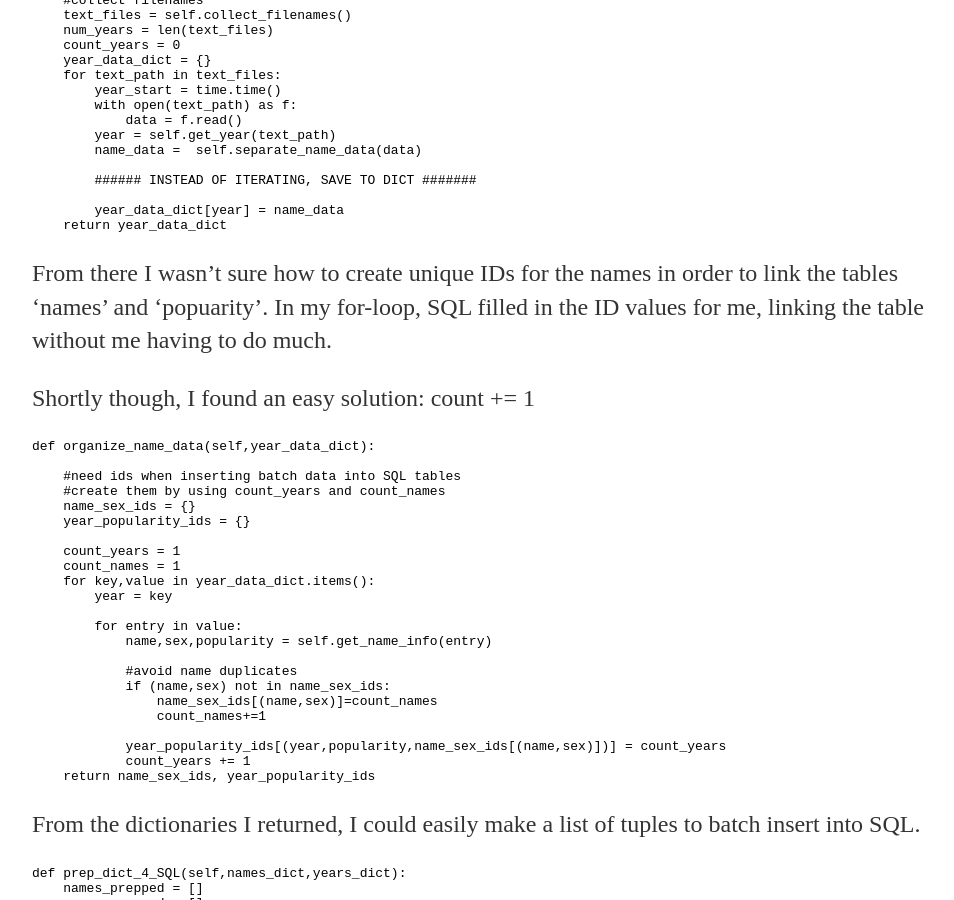
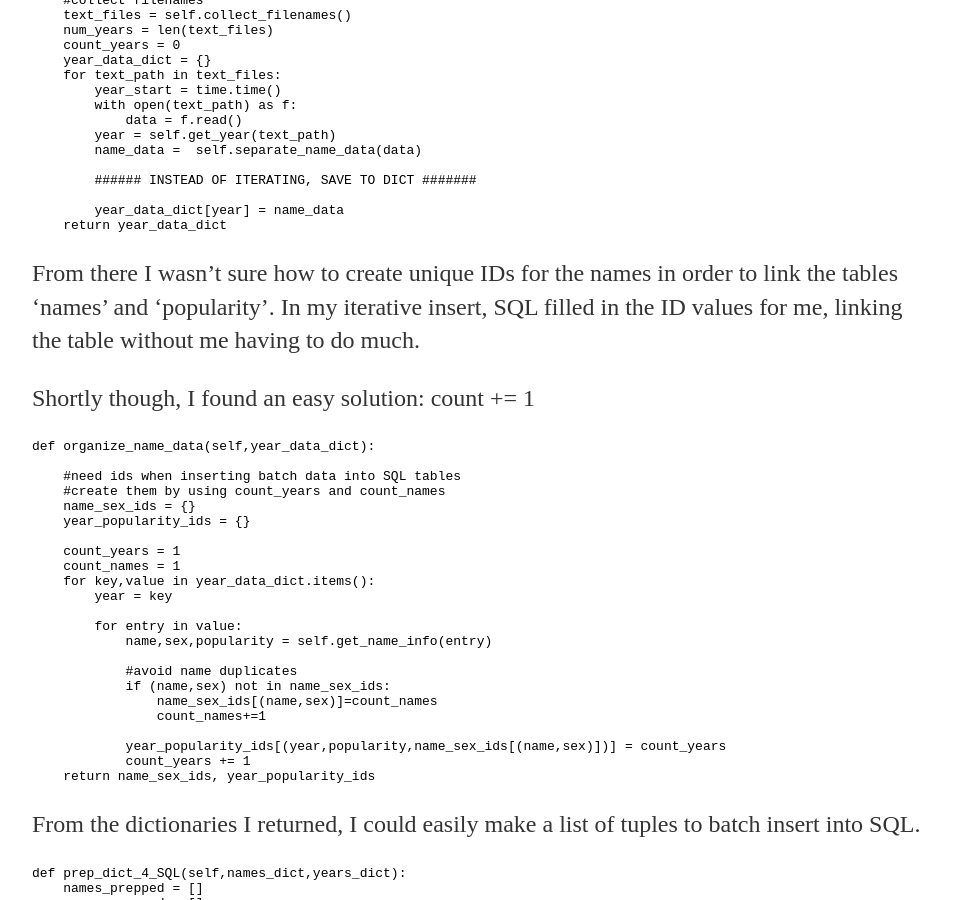
Before and after one commit to a-n-rose/a-n-rose.github.io, a Jekyll site: the page built from _posts/2018-11-06-compare-ways-to-save-data.md, in a window 1280 px wide and 900 px high, scrolled down 2349 px. Shown: the whole window, without its empty margins (160-1114 px from the left). Built offline with Jekyll 4.4.1, drawn with Linux system fonts in a browser that asks for light colours.

Commit message:
typo fixes

````diff
--- a/_posts/2018-11-06-compare-ways-to-save-data.md
+++ b/_posts/2018-11-06-compare-ways-to-save-data.md
@@ -100,7 +100,7 @@
         year_data_dict[year] = name_data
     return year_data_dict
 ```
-From there I wasn't sure how to create unique IDs for the names in order to link the tables 'names' and 'popuarity'. In my for-loop, SQL filled in the ID values for me, linking the table without me having to do much.
+From there I wasn't sure how to create unique IDs for the names in order to link the tables 'names' and 'popularity'. In my iterative insert, SQL filled in the ID values for me, linking the table without me having to do much.
 
 Shortly though, I found an easy solution: count += 1
 
````
